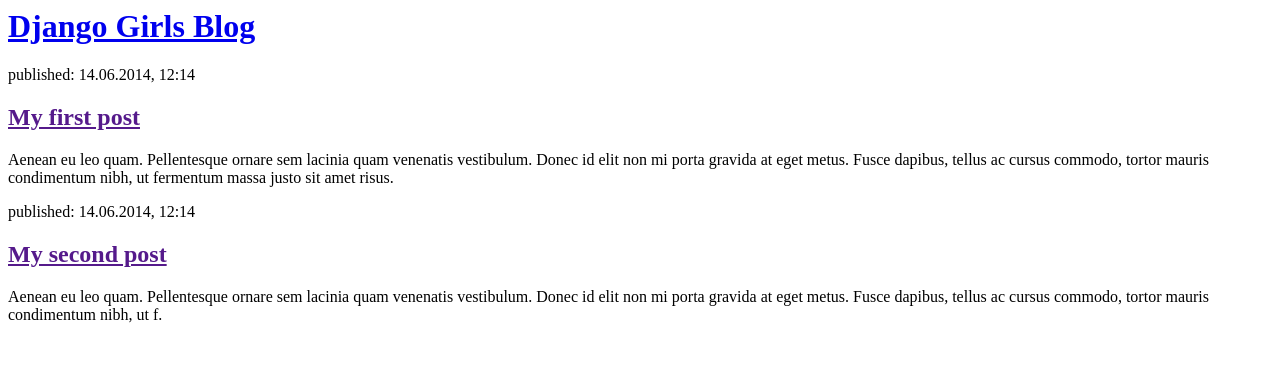
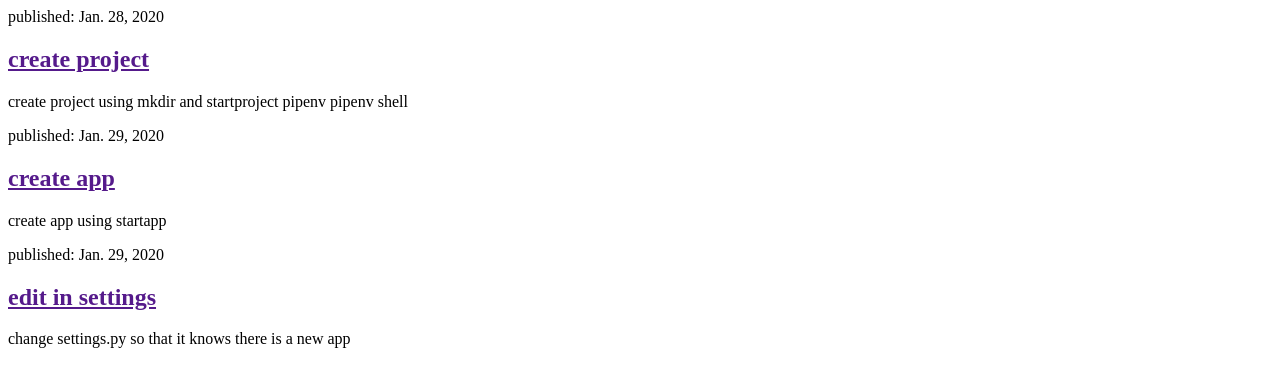
Before and after one commit to shivam-bit/django-blog-app, a Django app: template blog/templates/blog/post_list.html in a window 1280 px wide. Shown: the top 387 px of the page. Run offline with Django 3.2, Linux system fonts and the light colour scheme; the template is opened without the code that fills it: values that come from a table or form of the project are taken from there, others are empty; data comes from the database, SQL or seed files in the repository; parts of the project's set-up code (start-up, migrations or seed data) failed here and were passed over.

Commit message:
dynamic data un templates

```diff
--- a/blog/templates/blog/post_list.html
+++ b/blog/templates/blog/post_list.html
@@ -1,9 +1,13 @@
 <html>
     <head>
         <title>Django Girls blog</title>
+        <!-- {{ posts }} -->
+        <!-- {% for post in posts %}
+            {{ post }}
+        {% endfor %} -->
     </head>
     <body>
-        <div>
+        <!-- <div>
             <h1><a href="/">Django Girls Blog</a></h1>
         </div>
 
@@ -17,6 +21,13 @@
             <p>published: 14.06.2014, 12:14</p>
             <h2><a href="">My second post</a></h2>
             <p>Aenean eu leo quam. Pellentesque ornare sem lacinia quam venenatis vestibulum. Donec id elit non mi porta gravida at eget metus. Fusce dapibus, tellus ac cursus commodo, tortor mauris condimentum nibh, ut f.</p>
+        </div> -->
+        {% for post in posts %}
+        <div>
+        <p>published: {{ post.published_date }}</p>
+        <h2><a href="">{{ post.title }}</a></h2>
+        <p>{{ post.text|linebreaksbr }}</p>
         </div>
+        {% endfor %}
     </body>
 </html>
--- a/blog/views.py
+++ b/blog/views.py
@@ -1,5 +1,7 @@
 from django.shortcuts import render
-
+from .models import Post
+from django.utils import timezone
 # Create your views here.
 def post_list(request):
-    return render(request,'blog/post_list.html',{})
+    posts = Post.objects.filter(published_date__lte=timezone.now()).order_by('published_date')
+    return render(request,'blog/post_list.html',{'posts':posts})
```
